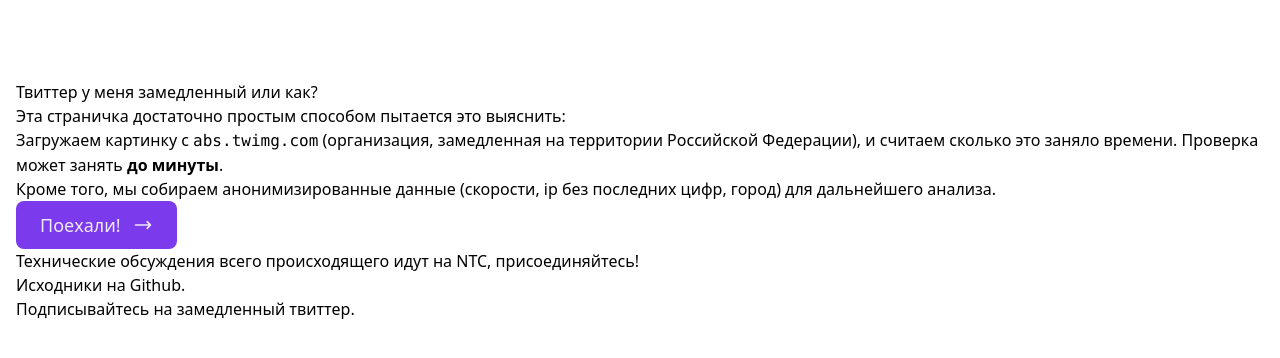
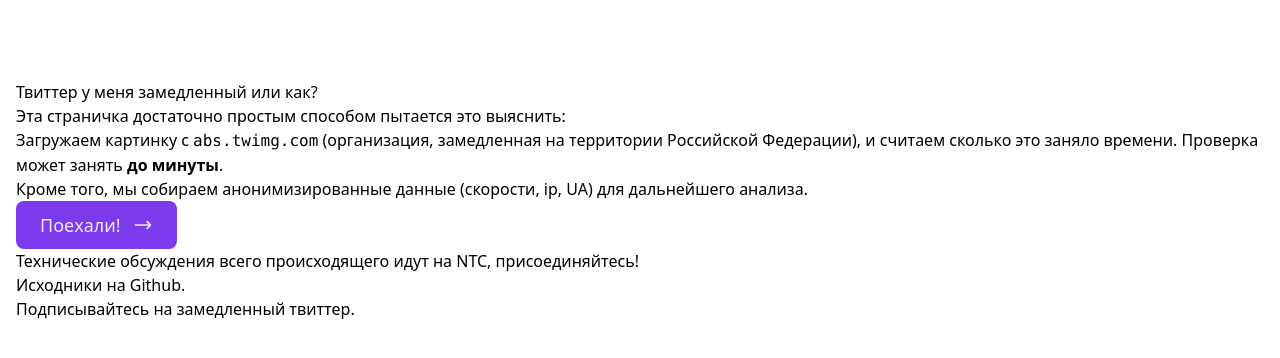
Before and after one commit to 4ndv/is-my-twitter-slow-or-what, a Next.js app: page / in a window 1280 px wide. Shown: the top 358 px of the page. Built offline with nearby package versions, Linux system fonts and the light colour scheme; what @tailwindcss/typography would draw is missing.

Commit message:
Change logging

```diff
--- a/components/Result.js
+++ b/components/Result.js
@@ -21,7 +21,7 @@
 
   const logParams = new URLSearchParams({ test: testSpeed.toFixed(2), control: controlSpeed.toFixed(2), controlTaco: controlTacoSpeed.toFixed(2), v: 2 })
 
-  const logUrl = `https://imtsow-logs.vercel.app/api/log?${logParams.toString()}`
+  const logUrl = `https://imtsow.lynx.pink/log.png?${logParams.toString()}`
   const darkkLogUrl = `https://darkk.net.ru/garbage/is-my-twitter-slow-or-what/log?${logParams.toString()}`
 
   return (
--- a/pages/index.js
+++ b/pages/index.js
@@ -12,7 +12,7 @@
         <h1>Твиттер у меня замедленный или как?</h1>
         <p>Эта страничка достаточно простым способом пытается это выяснить:</p>
         <p>Загружаем картинку с <code>abs.twimg.com</code> (организация, замедленная на территории Российской Федерации), и считаем сколько это заняло времени. Проверка может занять <b>до минуты</b>.</p>
-        <p>Кроме того, мы собираем анонимизированные данные (скорости, ip без последних цифр, город) для дальнейшего анализа.</p>
+        <p>Кроме того, мы собираем анонимизированные данные (скорости, ip, UA) для дальнейшего анализа.</p>
         <Speedometer />
         <p>
           Технические обсуждения всего происходящего идут на <a target="_blank" href="https://ntc.party/t/twitter/907/">NTC</a>, присоединяйтесь!
```
